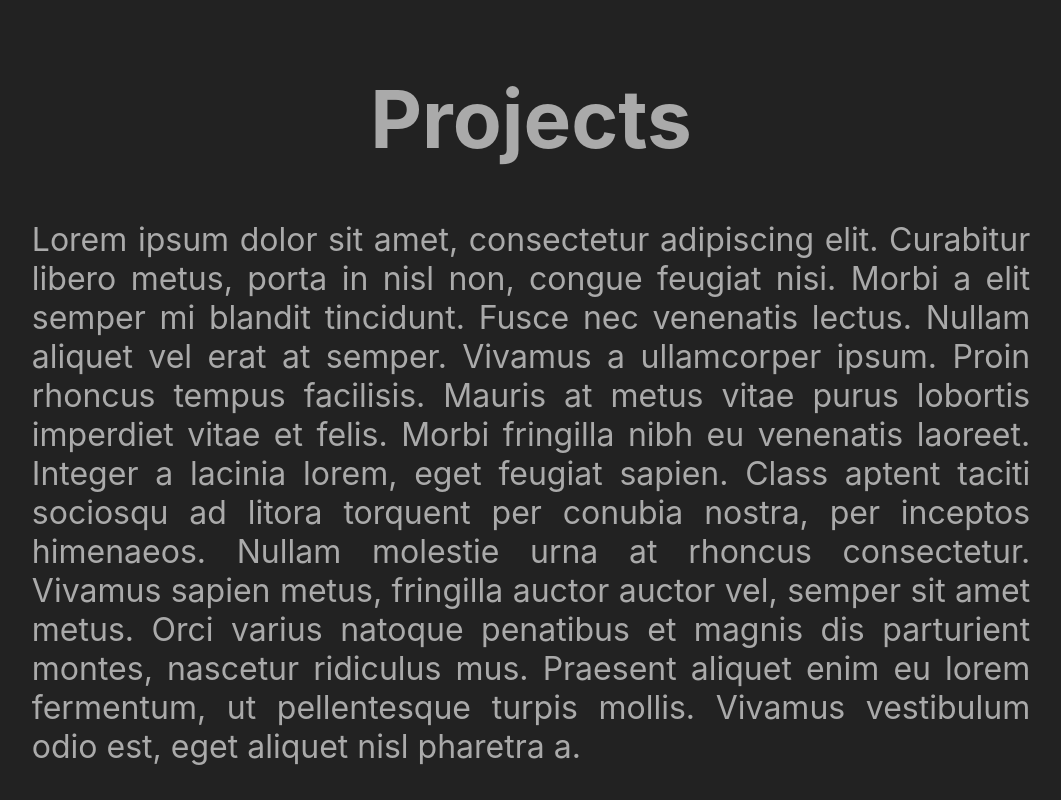
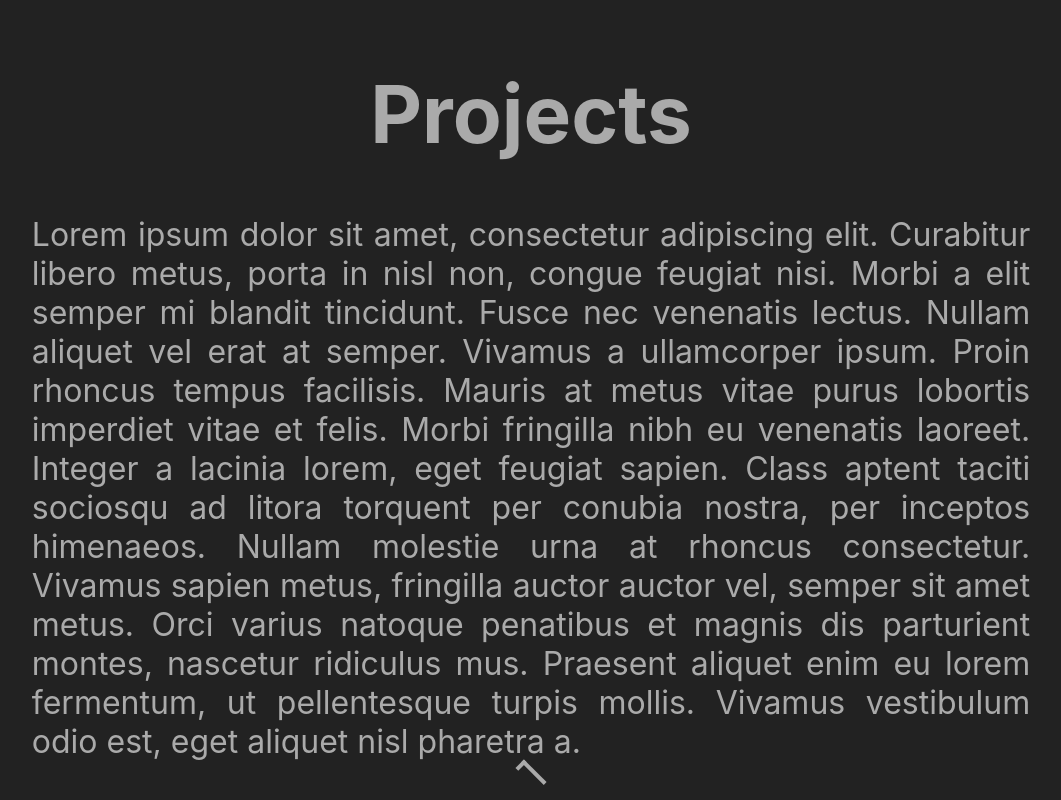
Before and after one commit to GrzegorzKazana/MyPortfolio, a React (Create React App) app: page / in a window 1280 px wide. Shown: the part 2400-3200 px from the top of the page, without its empty margins (109-1170 px from the left). Built offline with nearby package versions, Linux system fonts and the light colour scheme.

Commit message:
added scroll up button to last page

```diff
--- a/src/App.js
+++ b/src/App.js
@@ -17,6 +17,7 @@ class App extends Component {
   }
 
   scrollTo = top => window.scrollTo({ top, behavior: "smooth" });
+  scrollToHello = () => this.scrollTo(this.helloPageRef.current.offsetTop);
   scrollToAbout = () => this.scrollTo(this.aboutPageRef.current.offsetTop);
   scrollToSkills = () => this.scrollTo(this.skillsPageRef.current.offsetTop);
   scrollToProjects = () =>
@@ -42,7 +43,10 @@ class App extends Component {
           inputRef={this.skillsPageRef}
           onScrollDown={this.scrollToProjects}
         />
-        <ProjectsPage inputRef={this.projectsPageRef} />
+        <ProjectsPage
+          inputRef={this.projectsPageRef}
+          onScrollUp={this.scrollToHello}
+        />
       </div>
     );
   }
--- a/src/components/Common/Page.jsx
+++ b/src/components/Common/Page.jsx
@@ -1,12 +1,13 @@
 import React from "react";
 import "../../App.css";
-import { ArrowDownButton } from "./Buttons/Buttons";
+import { ArrowDownButton, ArrowUpButton } from "./Buttons/Buttons";
 
 const Page = props => (
   <div className={`Page ${props.className}`} ref={props.inputRef}>
     <h1 className="PageTitle">{props.title}</h1>
     <div className="PageContent">{props.children}</div>
     {props.onScrollDown && <ArrowDownButton onClick={props.onScrollDown} />}
+    {props.onScrollUp && <ArrowUpButton onClick={props.onScrollUp} />}
   </div>
 );
 
```
